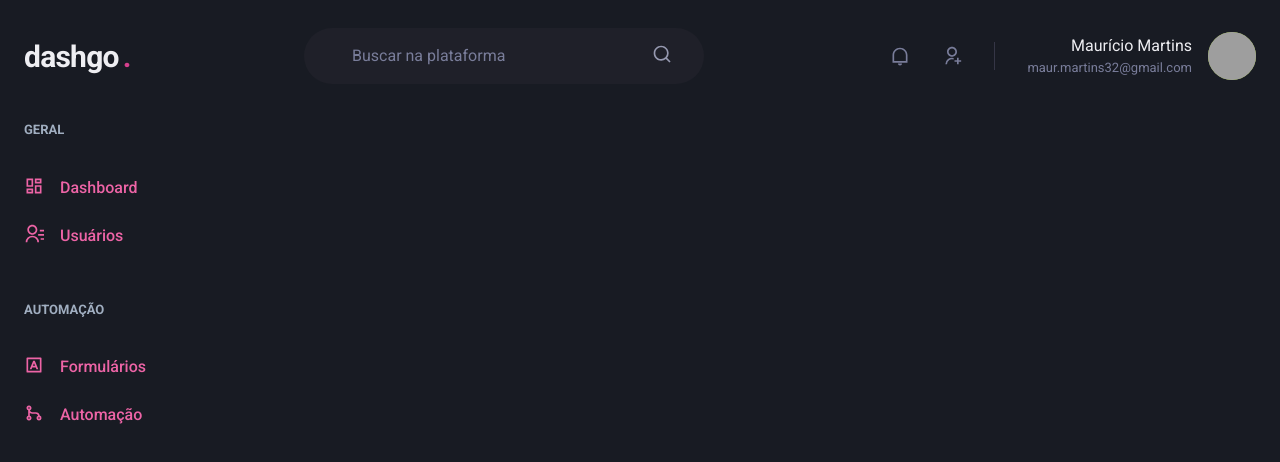
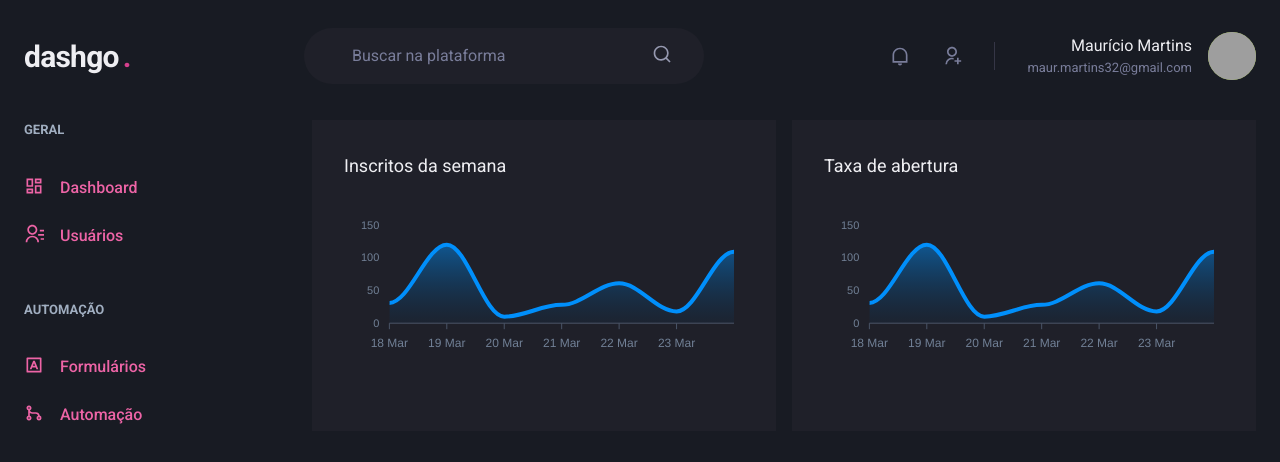
Before and after one commit to maur32/dashgo, a Next.js app: page /dashboard in a window 1280 px wide. Shown: the top 462 px of the page. Built offline with nearby package versions, Linux system fonts and the light colour scheme; grey boxes are pictures that could not be loaded.

Commit message:
Utilizando gráficos com apexcharts

```diff
--- a/package.json
+++ b/package.json
@@ -13,9 +13,11 @@
     "@chakra-ui/react": "^1.6.7",
     "@emotion/react": "^11.4.1",
     "@emotion/styled": "^11.3.0",
+    "apexcharts": "^3.28.1",
     "framer-motion": "^4.1.17",
     "next": "11.1.2",
     "react": "17.0.2",
+    "react-apexcharts": "^1.3.9",
     "react-dom": "17.0.2",
     "react-icons": "^4.2.0"
   },
--- a/src/pages/dashboard.tsx
+++ b/src/pages/dashboard.tsx
@@ -1,6 +1,67 @@
-import {Flex} from "@chakra-ui/react";
+import {Flex, SimpleGrid, Box, Text, theme} from "@chakra-ui/react";
+import {ApexOptions} from "apexcharts";
+import dynamic from "next/dynamic";
 import {Header} from "../components/Header";
 import {Sidebar} from "../components/Sidebar";
+
+const Chart = dynamic(() => import("react-apexcharts"), {
+  ssr: false,
+});
+
+const options: ApexOptions = {
+  chart: {
+    toolbar: {
+      show: false,
+    },
+    zoom: {
+      enabled: false,
+    },
+    foreColor: theme.colors.gray[500],
+  },
+  grid: {
+    show: false,
+  },
+  dataLabels: {
+    enabled: false,
+  },
+  tooltip: {
+    enabled: false,
+  },
+  xaxis: {
+    type: "datetime",
+    axisBorder: {
+      color: theme.colors.gray[600],
+    },
+    axisTicks: {
+      color: theme.colors.gray[600],
+    },
+    categories: [
+      "2021-03-18T00:00:00.000Z",
+      "2021-03-19T00:00:00.000Z",
+      "2021-03-20T00:00:00.000Z",
+      "2021-03-21T00:00:00.000Z",
+      "2021-03-22T00:00:00.000Z",
+      "2021-03-23T00:00:00.000Z",
+      "2021-03-24T00:00:00.000Z",
+    ],
+  },
+  fill: {
+    opacity: 0.3,
+    type: "gradient",
+    gradient: {
+      shade: "dark",
+      opacityFrom: 0.7,
+      opacityTo: 0.3,
+    },
+  },
+};
+
+const series = [
+  {
+    name: "series1",
+    data: [31, 120, 10, 28, 61, 18, 109],
+  },
+];
 
 export default function Dashboard() {
   return (
@@ -8,6 +69,20 @@
       <Header />
       <Flex w="100%" my="6" maxWidth={1480} mx="auto" px="6">
         <Sidebar />
+        <SimpleGrid flex="1" gap="4" minChildWidth="320px" align="flex-start">
+          <Box p="8" bg="gray.800" br="8" pb="4">
+            <Text fontSize="lg" mb="4">
+              Inscritos da semana
+            </Text>
+            <Chart options={options} series={series} type="area" height={160} />
+          </Box>
+          <Box p="8" bg="gray.800" br="8">
+            <Text fontSize="lg" mb="4">
+              Taxa de abertura
+            </Text>
+            <Chart options={options} series={series} type="area" height={160} />
+          </Box>
+        </SimpleGrid>
       </Flex>
     </Flex>
   );
```
Also changed, not shown: 1 other file (tests, documents, lock files or other folders).
